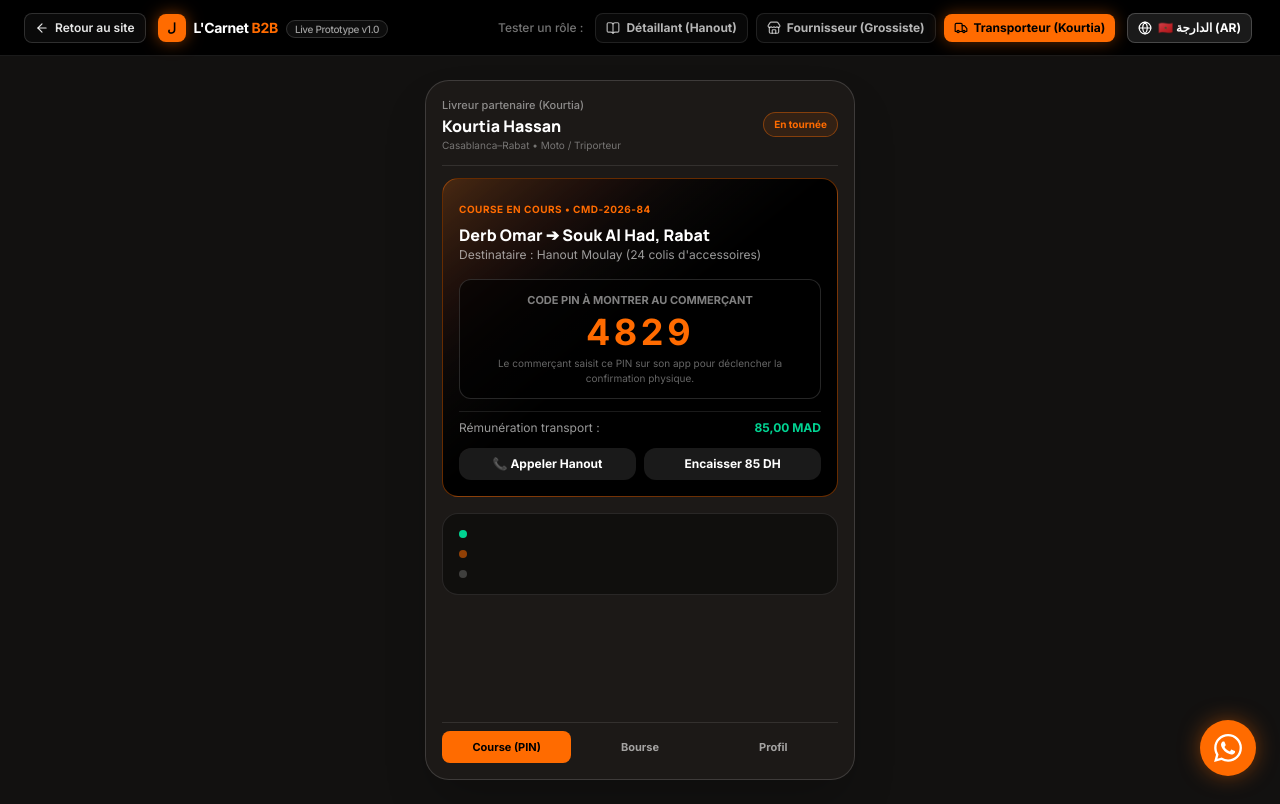
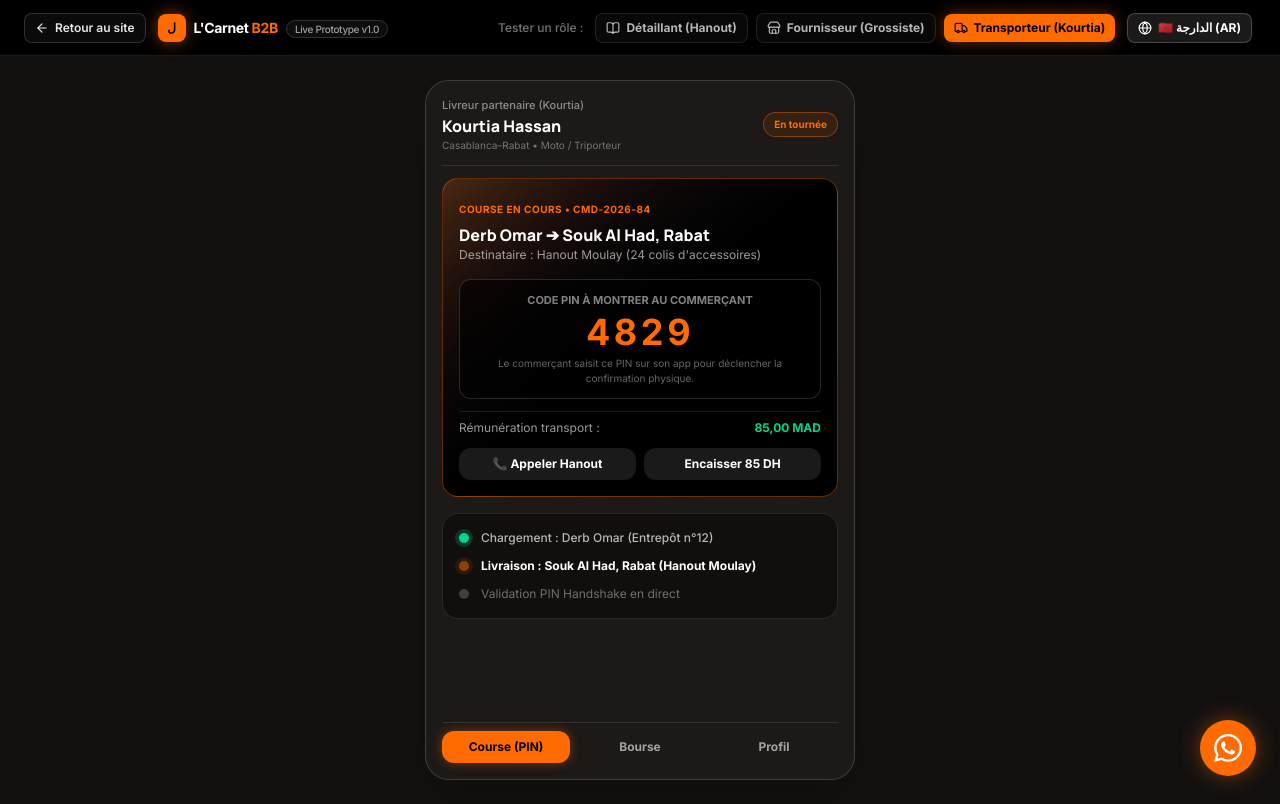
Before and after one commit to omorakwant/moul-sel3a, a Next.js app in the folder lcarnet-b2b-landing/: page /prototype in a window 1280 px wide. Both pictures are taken after a click on the button "Transporteur (Kourtia)". Built offline with nearby package versions, Linux system fonts and the light colour scheme.

Commit message:
fix(ui): restore missing driver & supplier translations and polish button layout and timeline

```diff
--- a/lcarnet-b2b-landing/src/app/prototype/components/DriverScreen.tsx
+++ b/lcarnet-b2b-landing/src/app/prototype/components/DriverScreen.tsx
@@ -91,16 +91,16 @@ export function DriverScreen({
 
             {/* Steps timeline */}
             <div className="rounded-2xl border border-white/10 bg-black/40 p-4 space-y-3 text-xs">
-              <div className="flex items-center gap-2">
-                <div className="h-2 w-2 rounded-full bg-emerald-400" />
-                <span className="text-white/50">{cur.pickupDerbOmar}</span>
+              <div className="flex items-center gap-3">
+                <div className="h-2.5 w-2.5 shrink-0 rounded-full bg-emerald-400 ring-4 ring-emerald-400/20" />
+                <span className="text-white/70 font-medium">{cur.pickupDerbOmar}</span>
               </div>
-              <div className="flex items-center gap-2">
-                <div className="h-2 w-2 rounded-full bg-[#FF6B00] animate-pulse" />
+              <div className="flex items-center gap-3">
+                <div className="h-2.5 w-2.5 shrink-0 rounded-full bg-[#FF6B00] animate-pulse ring-4 ring-[#FF6B00]/20" />
                 <span className="font-bold text-white">{cur.deliverySoukAlHad}</span>
               </div>
-              <div className="flex items-center gap-2">
-                <div className="h-2 w-2 rounded-full bg-white/20" />
+              <div className="flex items-center gap-3">
+                <div className="h-2.5 w-2.5 shrink-0 rounded-full bg-white/20" />
                 <span className="text-white/40">{cur.handshakePinStep}</span>
               </div>
             </div>
@@ -137,7 +137,7 @@ export function DriverScreen({
                     {cur.bidSubmittedSuccess}
                   </div>
                 ) : (
-                  <div className="pt-2 border-t border-white/5 flex gap-2">
+                  <div className="pt-2 border-t border-white/5 flex gap-2 items-center">
                     <input
                       type="number"
                       placeholder={cur.yourRatePlaceholder}
@@ -145,7 +145,7 @@ export function DriverScreen({
                       onChange={(e) =>
                         setDriverBidInput({ ...driverBidInput, [job.id]: e.target.value })
                       }
-                      className="h-8 w-24 rounded-lg border border-white/15 bg-white/5 px-2 text-center font-bold text-white text-xs"
+                      className="h-9 w-28 rounded-xl border border-white/15 bg-white/5 px-2.5 text-center font-bold text-white text-xs outline-none focus:border-[#FF6B00]"
                     />
                     <button
                       onClick={() => {
@@ -154,7 +154,7 @@ export function DriverScreen({
                           setDriverBidSuccess(job.id);
                         }
                       }}
-                      className="flex-1 rounded-lg bg-[#FF6B00] py-1.5 font-bold text-black text-xs hover:bg-[#ff8533]"
+                      className="flex-1 rounded-xl bg-[#FF6B00] py-2 px-3 font-bold text-black text-xs hover:bg-[#ff8533] transition whitespace-nowrap shadow-[0_0_12px_rgba(255,107,0,0.3)]"
                     >
                       {cur.submitBidBtn}
                     </button>
@@ -200,27 +200,33 @@ export function DriverScreen({
       </div>
 
       {/* Driver Navigation */}
-      <div className="border-t border-white/10 pt-2 grid grid-cols-3 gap-1 text-[11px] font-bold text-center">
+      <div className="border-t border-white/10 pt-2 grid grid-cols-3 gap-1.5 text-xs font-bold text-center">
         <button
           onClick={() => setDriverTab("active")}
-          className={`py-2 rounded-lg ${
-            driverTab === "active" ? "bg-[#FF6B00] text-black" : "text-white/60 hover:text-white"
+          className={`py-2 rounded-xl transition ${
+            driverTab === "active"
+              ? "bg-[#FF6B00] text-black font-extrabold shadow-[0_0_12px_rgba(255,107,0,0.4)]"
+              : "text-white/60 hover:bg-white/5 hover:text-white"
           }`}
         >
           {cur.navActiveTrip}
         </button>
         <button
           onClick={() => setDriverTab("marketplace")}
-          className={`py-2 rounded-lg ${
-            driverTab === "marketplace" ? "bg-[#FF6B00] text-black" : "text-white/60 hover:text-white"
+          className={`py-2 rounded-xl transition ${
+            driverTab === "marketplace"
+              ? "bg-[#FF6B00] text-black font-extrabold shadow-[0_0_12px_rgba(255,107,0,0.4)]"
+              : "text-white/60 hover:bg-white/5 hover:text-white"
           }`}
         >
           {cur.navMarketplace}
         </button>
         <button
           onClick={() => setDriverTab("profile")}
-          className={`py-2 rounded-lg ${
-            driverTab === "profile" ? "bg-[#FF6B00] text-black" : "text-white/60 hover:text-white"
+          className={`py-2 rounded-xl transition ${
+            driverTab === "profile"
+              ? "bg-[#FF6B00] text-black font-extrabold shadow-[0_0_12px_rgba(255,107,0,0.4)]"
+              : "text-white/60 hover:bg-white/5 hover:text-white"
           }`}
         >
           {cur.navDriverProfile}
--- a/lcarnet-b2b-landing/src/app/prototype/translations.ts
+++ b/lcarnet-b2b-landing/src/app/prototype/translations.ts
@@ -181,6 +181,44 @@ export const t: Record<LangType, Record<string, string>> = {
     navActiveTrip: "Course (PIN)",
     navMarketplace: "Bourse",
     navDriverProfile: "Profil",
+
+// Supplier missing keys
+    inventoryTiersTitle: "Inventaire & Paliers Tarifaires",
+    inventoryTiersSub: "Prix dégressifs appliqués automatiquement au volume",
+    bulkPriceAdjustBtn: "Ajuster les prix en masse",
+    addProductBtn: "+ Ajouter un produit",
+    stockQtyPrefix: "Stock disponible :",
+    stockQtySuffix: "pièces",
+    tier1Range: "1-9 pcs",
+    tier2Range: "10-49 pcs",
+    tier3Range: "50+ pcs",
+    clientsCarnetTitle: "Clients & Carnet de Crédit",
+    clientsCarnetSub: "Suivi des dettes rolling et des plafonds autorisés",
+    addRetailerBtn: "+ Ajouter un détaillant",
+    ceilingPrefix: "Plafond :",
+    creditUtilization: "Utilisation du crédit",
+    verifTabTitle: "Vérification des Règlements",
+    verifTabSub: "Preuves de paiement déclarées par les commerçants (Wafacash / CashPlus)",
+    noPendingPayments: "Aucun versement en attente de vérification.",
+    referenceSlipLabel: "Réf. du reçu :",
+    kourtiaOffersTitle: "Appels d'offres Transporteurs (Kourtia)",
+    kourtiaOffersSub: "Missions de livraison ouvertes aux chauffeurs de la place",
+    urgentActionsSupplier: "Versements récents à vérifier",
+    reviewBtn: "Examiner",
+    kourtiaLiveBidsCount: "Offres Kourtia en cours",
+    kourtiaLiveBidsSub: "Transporteurs disponibles",
+
+    // Driver missing keys
+    pickupDerbOmar: "Chargement : Derb Omar (Entrepôt n°12)",
+    deliverySoukAlHad: "Livraison : Souk Al Had, Rabat (Hanout Moulay)",
+    handshakePinStep: "Validation PIN Handshake en direct",
+    openOffersTitle: "Bourse des courses (Missions ouvertes)",
+    directDerbOmarDepots: "Dépôts directs Derb Omar",
+    missionKourtia: "Mission Kourtia",
+    benchmarkEst: "Tarif indicatif",
+    submitBidBtn: "Proposer mon tarif",
+    ratingDriver: "⭐ 4.9 • 98% de ponctualité",
+    toursCompleted: "Courses effectuées",
 
     // Modals
     modalPaymentTitle: "Déclarer un versement au grossiste",
@@ -411,6 +449,44 @@ export const t: Record<LangType, Record<string, string>> = {
     navMarketplace: "سوق الخدمات",
     navDriverProfile: "حسابي",
 
+// Supplier missing keys
+    inventoryTiersTitle: "المخزون وأشطر الأثمنة",
+    inventoryTiersSub: "أثمنة تنازلية تطبق تلقائياً حسب الكمية",
+    bulkPriceAdjustBtn: "تبديل الأثمنة بالجملة",
+    addProductBtn: "+ زيد منتوج",
+    stockQtyPrefix: "المخزون المتوفر :",
+    stockQtySuffix: "قطعة",
+    tier1Range: "1-9 قطع",
+    tier2Range: "10-49 قطعة",
+    tier3Range: "50+ قطعة",
+    clientsCarnetTitle: "الزبائن وكارني الكريدي",
+    clientsCarnetSub: "تتبع الكريديات لكل حانوت والبلافو المسموح به",
+    addRetailerBtn: "+ زيد مول الحانوت",
+    ceilingPrefix: "البلافو :",
+    creditUtilization: "نسبة استعمال الكريدي",
+    verifTabTitle: "التحقق من الخلصات",
+    verifTabSub: "تواصيل دالخلصة لي صيفطو موالين الحوانت (وفاكاش / كاش بلوس)",
+    noPendingPayments: "ما كاين تا خلصة كتسنا التحقق دابا.",
+    referenceSlipLabel: "رقم الوصل :",
+    kourtiaOffersTitle: "عروض الكورتيات (Bids)",
+    kourtiaOffersSub: "الأثمنة لي مقترحين الكورتيات المستقلين",
+    urgentActionsSupplier: "خلصات جديدة كتسنا التأكيد",
+    reviewBtn: "فحص",
+    kourtiaLiveBidsCount: "عروض كورتيا الحالية",
+    kourtiaLiveBidsSub: "نقالة متوفرون",
+
+    // Driver missing keys
+    pickupDerbOmar: "الشحن : درب عمر (المستودع رقم 12)",
+    deliverySoukAlHad: "التوصيل : سوق الأحد، الرباط (حانوت مولاي)",
+    handshakePinStep: "تأكيد الكود بين Handshake مباشرة",
+    openOffersTitle: "سوق التوصيل (الخدمات المتاحة)",
+    directDerbOmarDepots: "مستودعات مباشرة من درب عمر",
+    missionKourtia: "مهمة كورتي",
+    benchmarkEst: "الثمن التقديري",
+    submitBidBtn: "صيفط الثمن ديالي",
+    ratingDriver: "⭐ 4.9 • 98% التزام بالوقت",
+    toursCompleted: "الخدمات المكتملة",
+
     // Modals
     modalPaymentTitle: "صرح بخلصة للمولي",
     transferMethodLabel: "طريقة التحويل :",
```
